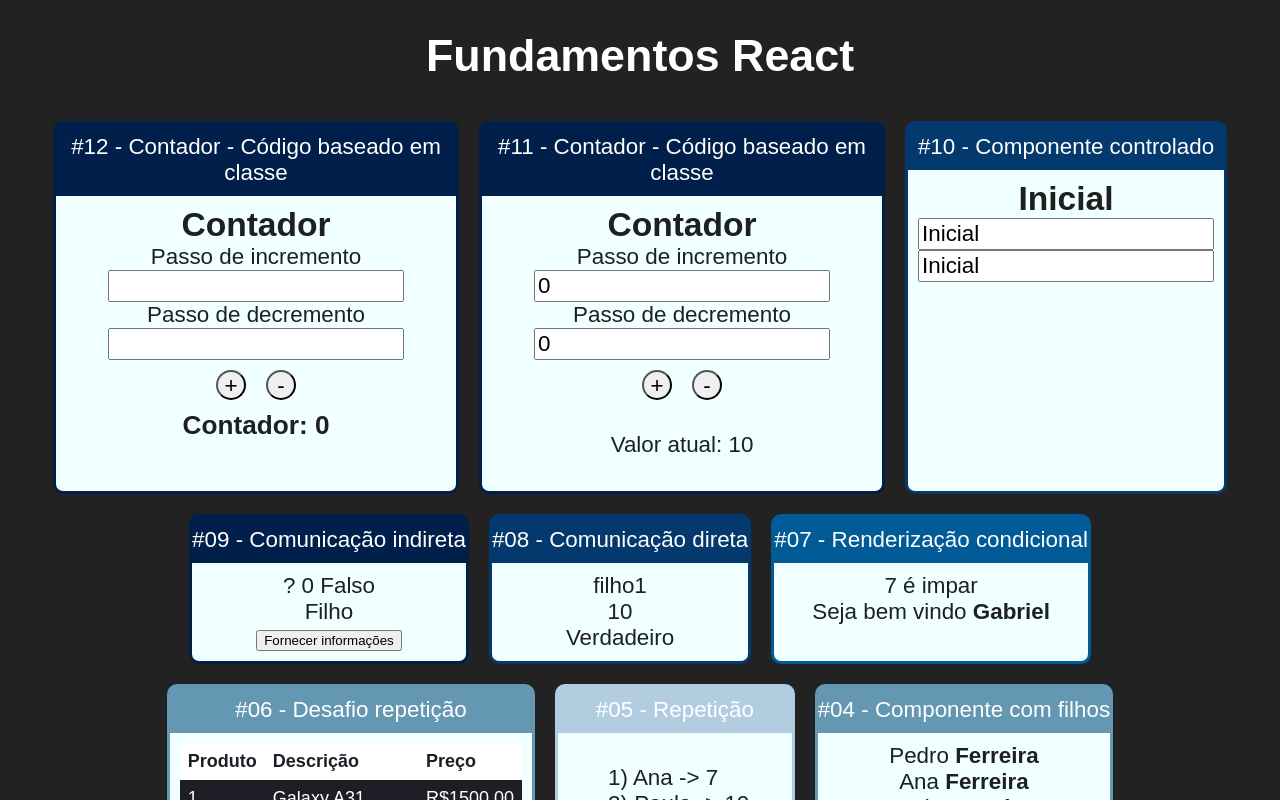
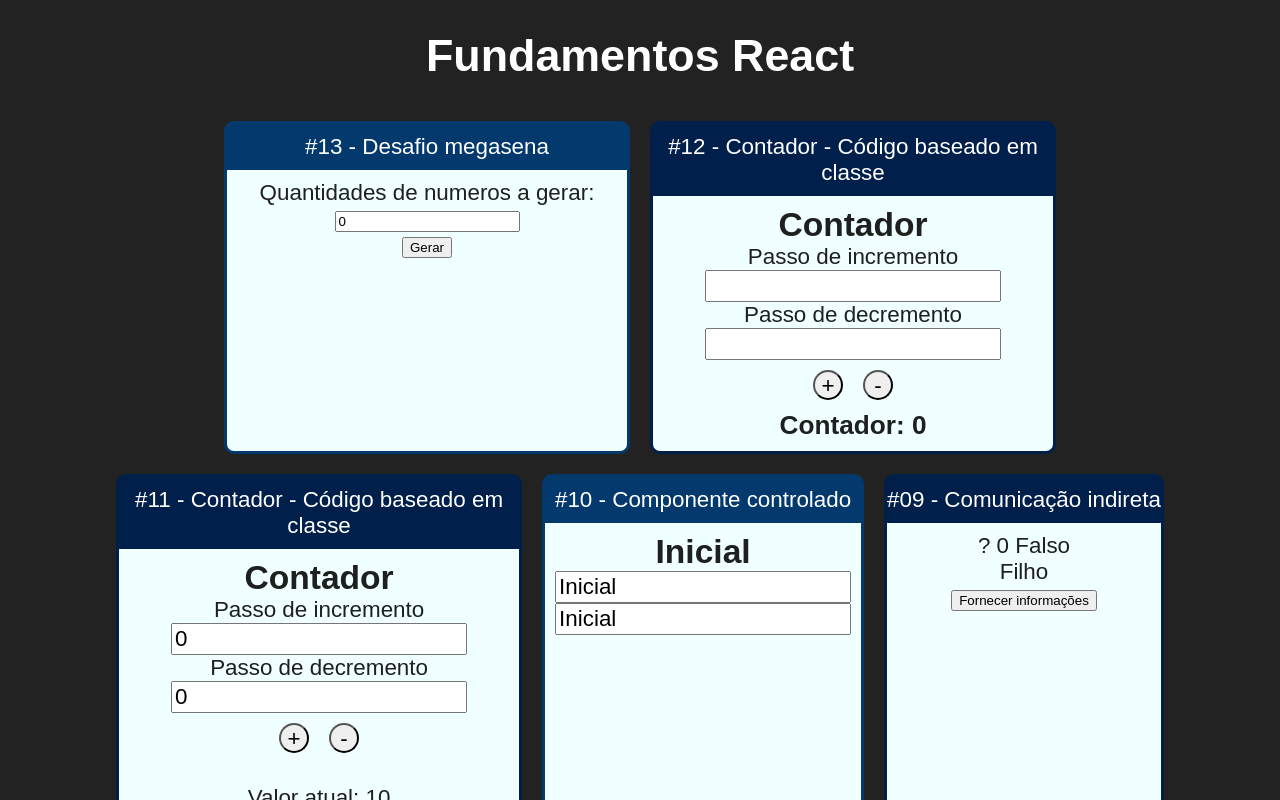
Before and after one commit to galongatti/introducaoReactJS, a React (Create React App) app: page / in a window 1280 px wide. Shown: the top 800 px of the page. Built offline with nearby package versions, Linux system fonts and the light colour scheme.

Commit message:
Desafio mega sena

```diff
--- a/src/App.jsx
+++ b/src/App.jsx
@@ -16,12 +16,16 @@
 import Input from "./components/formulario/Input";
 import Contador from "./components/contador/Contador";
 import Contador2 from "./components/contador/Contador2";
+import MegaSena from "./components/megasena";
 
 function App() {
 	return (
 		<div className="App">
 			<h1>Fundamentos React</h1>
 			<div className="Cards">
+				<Card titulo="#13 - Desafio megasena" color="#03396c">
+					<MegaSena />
+				</Card>
 				<Card
 					titulo="#12 - Contador - Código baseado em classe "
 					color="#011f4b"
--- /dev/null
+++ b/src/components/megasena/Gerador.css
@@ -0,0 +1,17 @@
+.megasena ul {
+	width: 100%;
+	height: auto;
+}
+.megasena ul li {
+	list-style: none;
+	width: 50px;
+	height: 40px;
+	background-color: rgb(0, 0, 0);
+	border-radius: 50%;
+	margin: 5px;
+	padding: 0;
+	float: left;
+	color: white;
+	font-size: 1.4rem;
+	padding-top: 10px;
+}
--- /dev/null
+++ b/src/components/megasena/Gerador.jsx
@@ -0,0 +1,33 @@
+import React, { useState } from "react";
+import "./Gerador.css";
+
+function Gerador(props) {
+	const [numeros, setNumeros] = useState([]);
+	let qtdNumeros = props.qtdNumeros;
+
+	const gerarNumeros = () => {
+		setNumeros([]);
+		console.log("qtdNumeros", qtdNumeros);
+		let listaNumeros = [];
+		let n = 0;
+		for (let i = 0; i < qtdNumeros; i++) {
+			n = Math.floor(Math.random() * 100);
+			listaNumeros.push(n);
+		}
+
+		setNumeros(listaNumeros);
+	};
+
+	return (
+		<div className="megasena">
+			<button onClick={gerarNumeros}>Gerar</button>
+			<ul>
+				{numeros.map((numero) => (
+					<li>{numero}</li>
+				))}
+			</ul>
+		</div>
+	);
+}
+
+export default Gerador;
--- /dev/null
+++ b/src/components/megasena/InputQtd.jsx
@@ -0,0 +1,19 @@
+import React from "react";
+
+function InputQtd(props) {
+	return (
+		<div>
+			<label htmlFor="quantidade">Quantidades de numeros a gerar:</label>
+			<input
+				id="quantidade"
+				type="number"
+				value={props.qtdNumeros}
+				onChange={(e) => {
+					props.definirQtd(parseInt(e.target.value));
+				}}
+			/>
+		</div>
+	);
+}
+
+export default InputQtd;
--- /dev/null
+++ b/src/components/megasena/index.jsx
@@ -0,0 +1,16 @@
+import React, { useState } from "react";
+import InputQtd from "./InputQtd";
+import Gerador from "./Gerador";
+
+function MegaSena() {
+	let [qtdNumeros, setQtdNumeros] = useState(0);
+
+	return (
+		<div>
+			<InputQtd definirQtd={setQtdNumeros} qtdNumeros={qtdNumeros} />
+			<Gerador qtdNumeros={qtdNumeros} />
+		</div>
+	);
+}
+
+export default MegaSena;
```
